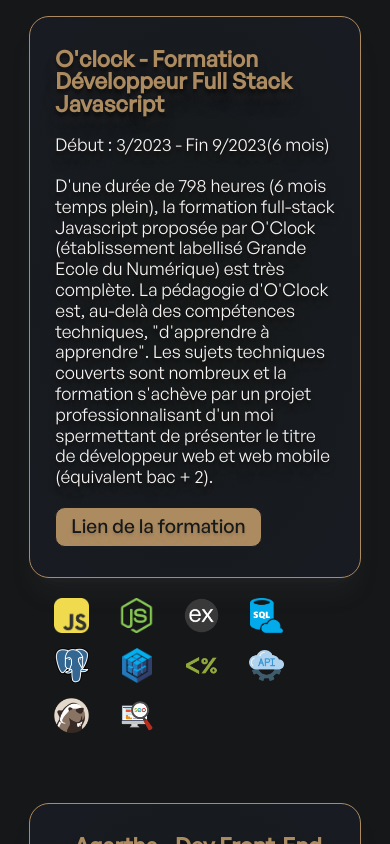
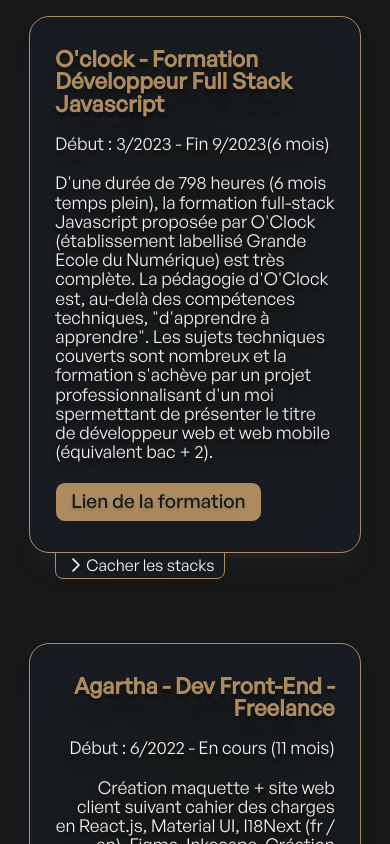
Before and after one commit to Joliwood/Portfolio, a Next.js app: page / in a window 390 px wide. Shown: the part 7100-7944 px from the top of the page. Built offline with nearby package versions, Linux system fonts and the light colour scheme.

Commit message:
:hammer: can hide or show stacks + responsive OK

```diff
--- a/components/myExperiences/index.js
+++ b/components/myExperiences/index.js
@@ -1,7 +1,8 @@
-import React from "react";
+import React, { useRef, useState } from "react";
 import styles from "../../styles/myExperiences.module.scss";
 import { MyExperiencesList } from "./myExperiencesList";
 import Image from "next/image";
+import SimpleArray from "../svg/simpleArray";
 
 function MyExperiences() {
   const dateCalculator = (
@@ -44,6 +45,20 @@
     return nb_years + " ans " + nb_months + " mois";
   };
 
+  const [showStacks, setShowStacks] = useState(false);
+  const [stacks, setStacks] = useState(
+    Array(MyExperiencesList.length).fill(false)
+  );
+
+  const itemRefs = useRef([]);
+
+  const handleToggleStacks = (index) => {
+    const updatedStacks = [...stacks];
+    updatedStacks[index] = !updatedStacks[index];
+    setStacks(updatedStacks);
+    setShowStacks(!showStacks);
+  };
+
   return (
     <div className={styles.myExperiencesArea}>
       <div className="separationEnsemble">
@@ -56,7 +71,7 @@
         {MyExperiencesList.map((item, index) => (
           <div
             className={styles.myExperiencesBlockContainer}
-            data-aos="fade-right"
+            data-aos={index % 2 === 0 ? "fade-right" : "fade-left"}
             key={index}
           >
             <div className={styles.myExperiencesDescriptionContainer}>
@@ -92,8 +107,23 @@
                   </a>
                 ))}
               </div>
+
+              <div
+                className={styles.stacksToggler}
+                onClick={() => handleToggleStacks(index)}
+              >
+                <SimpleArray />
+                {showStacks ? "Voir " : "Cacher "}
+                les stacks
+              </div>
             </div>
-            <div className={styles.myExperiencesCompetencesContainer}>
+            <div
+              className={`${styles.myExperiencesCompetencesContainer} ${
+                stacks[index] ? styles.fadeInAnimation : ""
+              }`}
+              style={stacks[index] ? { display: "flex" } : { display: "none" }}
+              ref={(ref) => (itemRefs.current[index] = ref)}
+            >
               {item.stacks.map((stack, index) => (
                 <Image
                   src={"/images/competence/" + stack + "Logo.png"}
--- a/components/myProjects/index.js
+++ b/components/myProjects/index.js
@@ -1,9 +1,7 @@
 import React from "react";
 import styles from "../../styles/myProjects.module.scss";
-import stylesExperiences from "../../styles/myExperiences.module.scss";
 import { MyProjectsList } from "./myProjectsList";
 import Image from "next/image";
-import GithubLogo from "../svg/githubLogo";
 
 function MyProjects() {
   return (
--- /dev/null
+++ b/components/svg/simpleArray/index.js
@@ -0,0 +1,22 @@
+import React from "react";
+
+function SimpleArray() {
+  return (
+    <svg xmlns="http://www.w3.org/2000/svg" viewBox="0 0 24 24" height="20px">
+      <g>
+        <g>
+          <path
+            fill="transparent"
+            stroke="#fff"
+            strokeLinecap="round"
+            strokeLinejoin="round"
+            strokeWidth="2"
+            d="M8.5 5L15.5 12 8.5 19"
+          ></path>
+        </g>
+      </g>
+    </svg>
+  );
+}
+
+export default SimpleArray;
--- a/styles/myExperiences.module.scss
+++ b/styles/myExperiences.module.scss
@@ -41,7 +41,7 @@
 }
 
 .myExperiencesCompetencesContainer {
-  display: flex;
+  display: none;
   flex-wrap: wrap;
   gap: 15px 30px;
   width: 70%;
@@ -79,6 +79,7 @@
 
 .myExperiencesDescriptionContainer {
   display: flex;
+  position: relative;
   align-items: flex-start;
   width: 70%;
   min-width: 700px;
@@ -93,6 +94,7 @@
   box-shadow: 0 20px 25px -5px rgba(90, 90, 90, 0.1),
     0 8px 10px -6px rgba(110, 110, 110, 0.1);
   padding: 30px 25px;
+  margin-bottom: 20px;
 
   > p {
     text-align: unset;
@@ -148,6 +150,47 @@
   transition: background-color 150ms;
 }
 
+.stacksToggler {
+  color: white;
+  min-height: 25px;
+  background: radial-gradient(
+    var(--theme-dark-color),
+    var(--theme-semi-dark-color)
+  );
+  display: flex;
+  padding-left: 10px;
+  padding-right: 10px;
+  align-items: center;
+  position: absolute;
+  bottom: -27px;
+  z-index: 0;
+  border: 1px solid var(--theme-special-color);
+  border-bottom-left-radius: 8px;
+  border-bottom-right-radius: 8px;
+  cursor: pointer;
+  user-select: none;
+
+  > * {
+    height: 100%;
+    fill: white;
+  }
+}
+
+.fadeInAnimation {
+  animation: fadeIn 0.25s ease-in-out forwards;
+}
+
+@keyframes fadeIn {
+  0% {
+    opacity: 0;
+    transform: translateY(-20px);
+  }
+  100% {
+    opacity: 1;
+    transform: translateY(0);
+  }
+}
+
 @media screen and (max-width: 1100px) {
   .myExperiencesBlockContainer {
     width: 100%;
@@ -183,7 +226,7 @@
 @media screen and (max-width: 500px) {
   .myExperiencesCompetencesContainer {
     align-items: center;
-    row-gap: 15px;
+    gap: 15px 10px;
   }
 
   .myExperiencesBlockContainer {
@@ -197,4 +240,8 @@
   .rightSide {
     align-items: center;
   }
+
+  .myExperiencesDescriptionContainer > p {
+    line-height: 1.2rem;
+  }
 }
```
